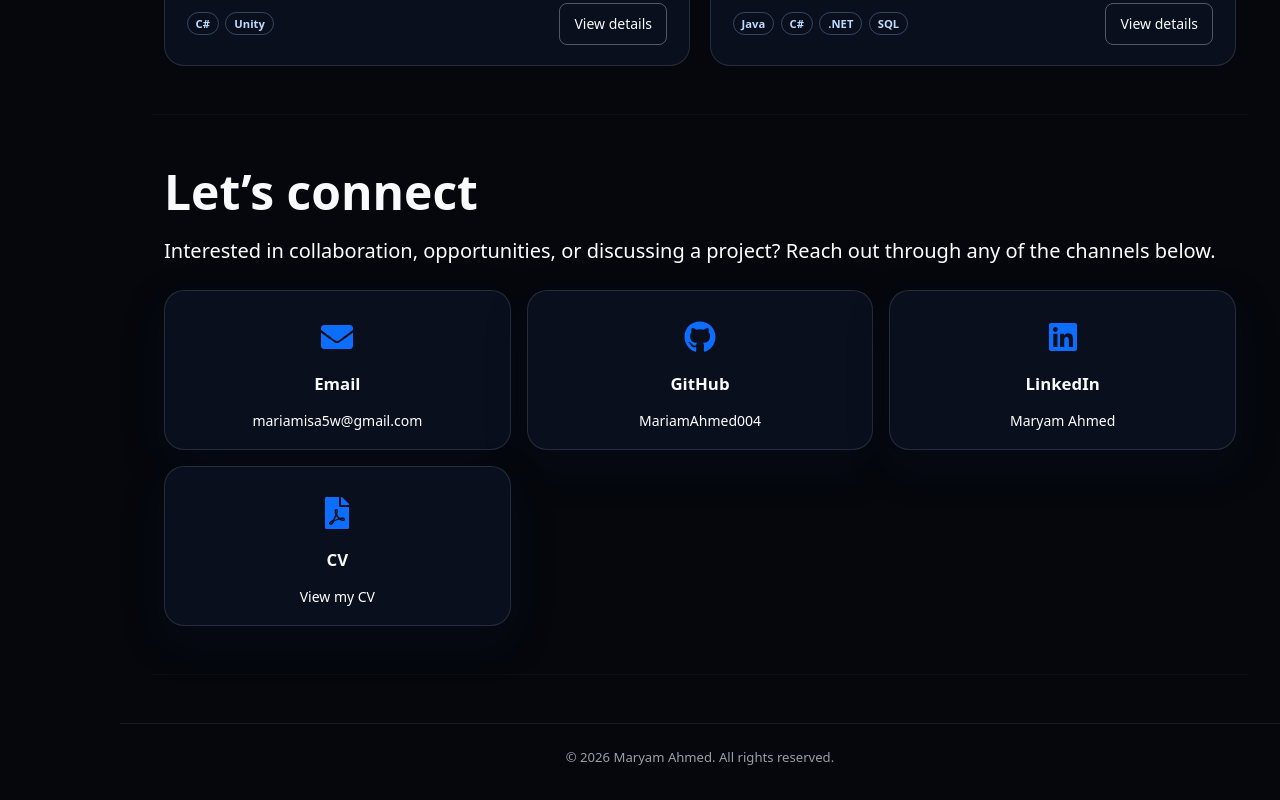
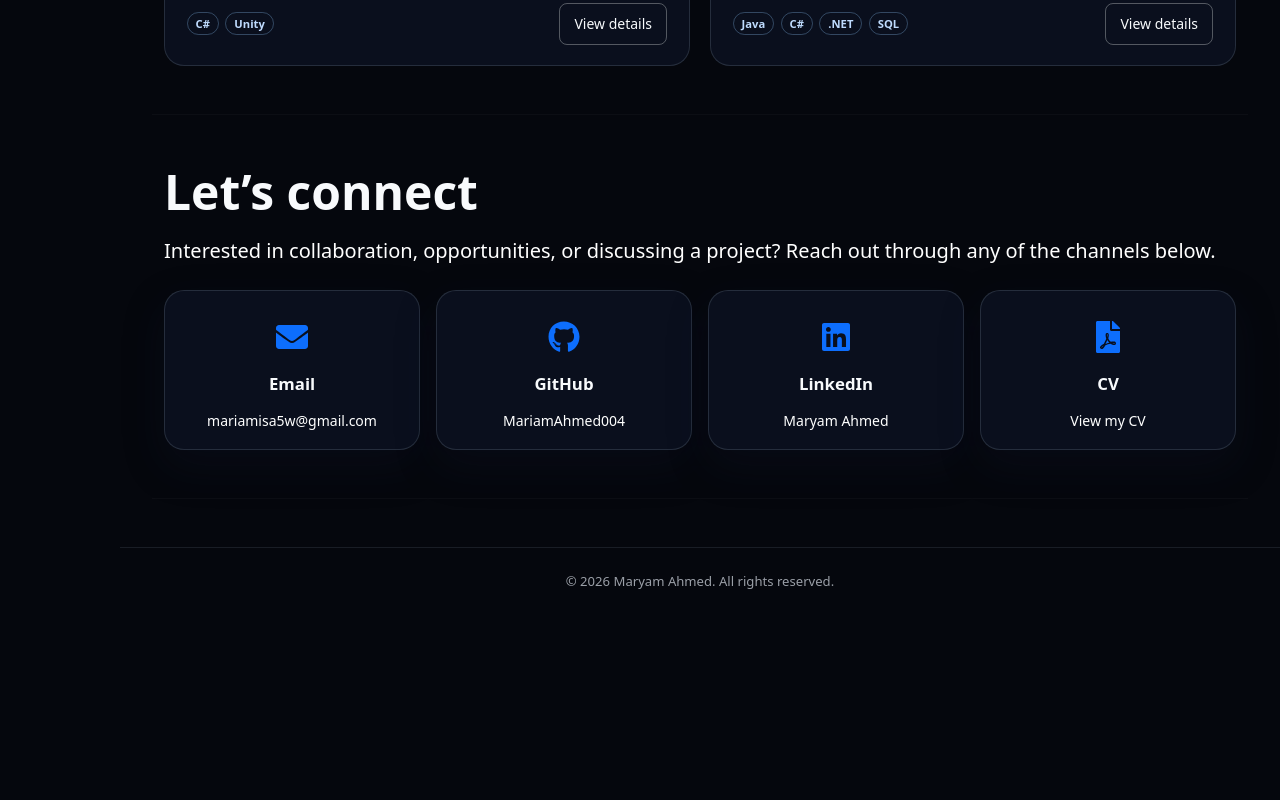
Before and after one commit to MariamAhmed004/portfolio, a React (Vite) app: page /contact in a window 1280 px wide. Shown: the part 4467-5267 px from the top of the page. After the commit the page ends 5091 px from the top, so only its background shows below. Built offline with nearby package versions, Linux system fonts and the light colour scheme; a web font is replaced by a local one.

Commit message:
Changed the contact cards display

```diff
--- a/src/App.css
+++ b/src/App.css
@@ -275,7 +275,7 @@ body {
 
 .contact-grid {
   display: grid;
-  grid-template-columns: repeat(3, minmax(0, 1fr));
+  grid-template-columns: repeat(4, minmax(0, 1fr));
   gap: 1rem;
 }
 
@@ -858,7 +858,7 @@ body {
   }
 
   .contact-grid {
-    grid-template-columns: 1fr;
+    grid-template-columns: repeat(2, minmax(0, 1fr));
   }
 
   .skills-grid {
@@ -866,6 +866,12 @@ body {
   }
 
   .projects-grid {
+    grid-template-columns: 1fr;
+  }
+}
+
+@media (max-width: 575px) {
+  .contact-grid {
     grid-template-columns: 1fr;
   }
 }
```
